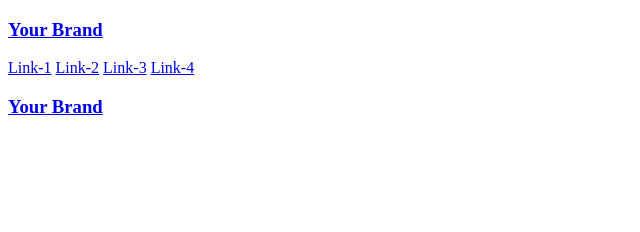
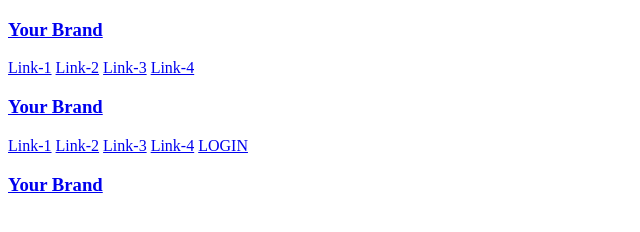
Before and after one commit to ChrisThatGamer1/Learn-Programming, a plain HTML site: page mdn-projects/navbar/index.html in a window 1280 px wide. Shown: the whole page, without its empty margins (0-640 px from the left). Drawn offline with Linux system fonts and the light colour scheme.

Commit message:
Markup html
More markup for the navbar

```diff
--- a/mdn-projects/navbar/index.html
+++ b/mdn-projects/navbar/index.html
@@ -15,19 +15,37 @@
                     <h1>Your Brand</h1>
                 </a>
             </div>
-            <div>
+            <div class="navbar-wrap a1">
                 <a href="#" class="a-link navlink active">Link-1</a>
                 <a href="#" class="a-link navlink">Link-2</a>
                 <a href="#" class="a-link navlink">Link-3</a>
                 <a href="#" class="a-link navlink">Link-4</a>
             </div>
         </nav>
+        <!-- Nav with ID navbar2  -->
         <nav class="navbar" id="navbar2">
             <div class="navbar-brand">
                 <a href="#" class="a-link">
                     <h1>Your Brand</h1>
                 </a>
             </div>
+        <!-- Navbar wrap -->
+        <div class="navbar-wrap">
+            <a href="#" class="a-link navlink active">Link-1</a>
+            <a href="#" class="a-link navlink">Link-2</a>
+            <a href="#" class="a-link navlink">Link-3</a>
+            <a href="#" class="a-link navlink">Link-4</a>
+            <a href="#" class="btn a-link">LOGIN</a>
+        </div>
+        </nav>
+        <nav class="navbar" id="navbar3">
+            <div class="navbar-brand">
+                <a href="#" class="a-link">
+                    <h1>Your Brand</h1>
+                </a>
+            </div>
+            <!-- Navbar wrap -->
+
         </nav>
     </section>
 </body>
```
